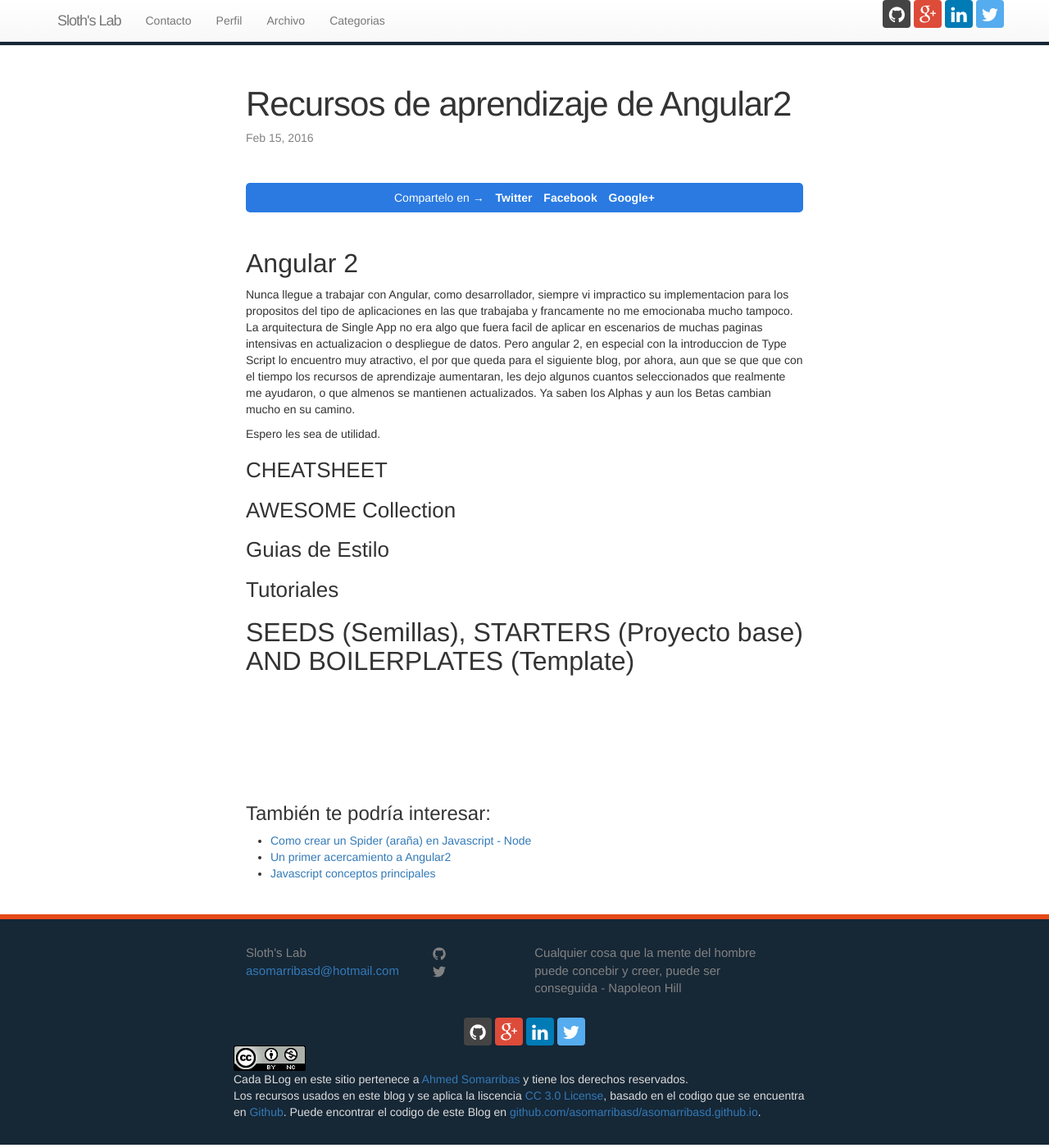
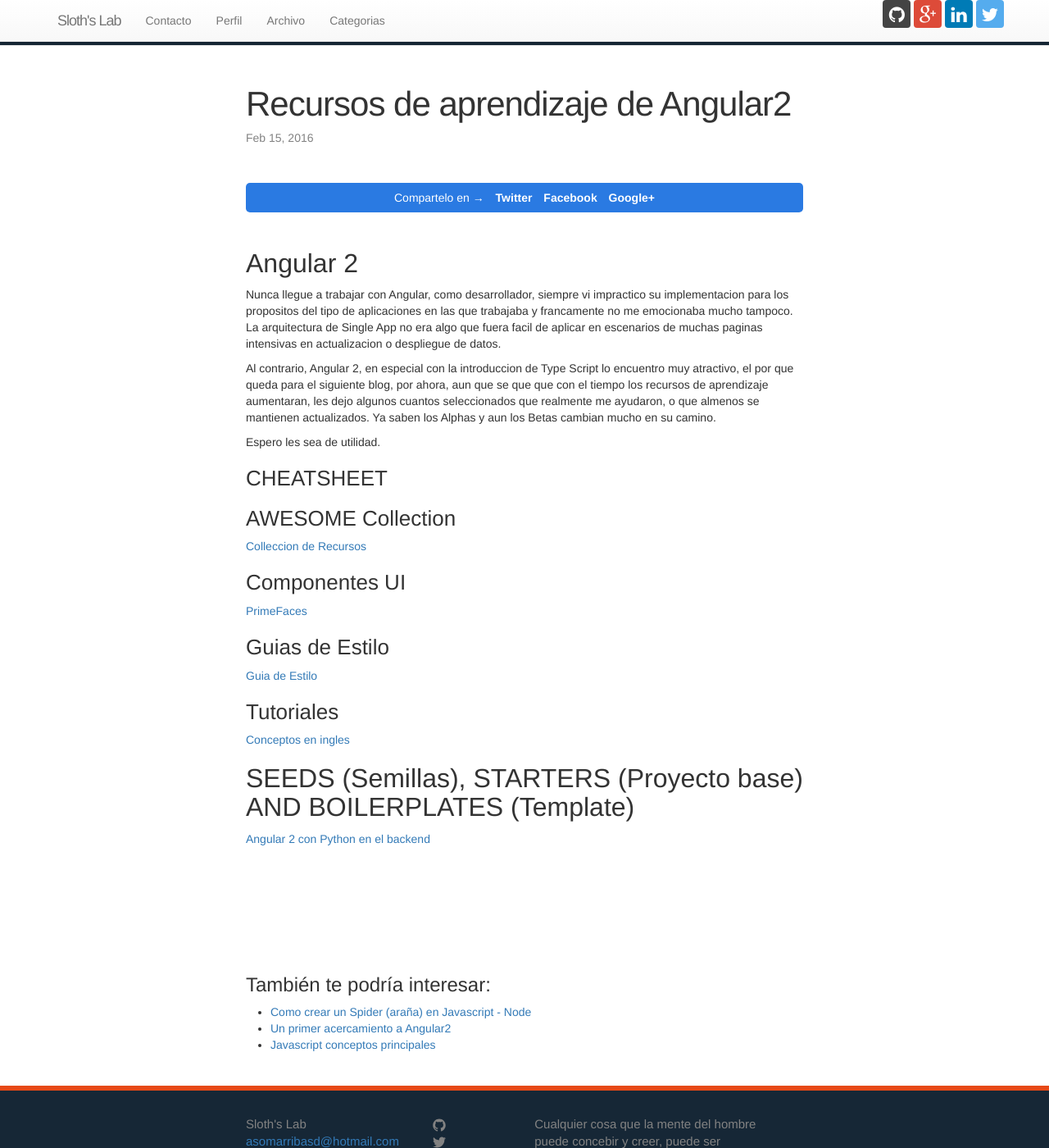
Before and after one commit to asomarribasd/asomarribasd.github.io, a Jekyll site: the page built from _posts/2016-02-15-recursos-angular2.markdown, in a window 1280 px wide and 1400 px high. Shown: the whole window at 82% size. Built offline with Jekyll 4.4.1, drawn with Linux system fonts in a browser that asks for light colours; nearby versions of some CDN libraries; comment, search, counter and statistics services are not loaded.

Commit message:
Nuevos Recursos

```diff
--- a/_posts/2016-02-15-recursos-angular2.markdown
+++ b/_posts/2016-02-15-recursos-angular2.markdown
@@ -8,7 +8,9 @@
 
 ## Angular 2
 
-Nunca llegue a trabajar con Angular, como desarrollador, siempre vi impractico su implementacion para los propositos del tipo de aplicaciones en las que trabajaba y francamente no me emocionaba mucho tampoco. La arquitectura de Single App no era algo que fuera facil de aplicar en escenarios de muchas paginas intensivas en actualizacion o despliegue de datos. Pero angular 2, en especial con la introduccion de Type Script lo encuentro muy atractivo, el por que queda para el siguiente blog, por ahora, aun que se que que con el tiempo los recursos de aprendizaje aumentaran, les dejo algunos cuantos seleccionados que realmente me ayudaron, o que almenos se mantienen actualizados. Ya saben los Alphas y aun los Betas cambian mucho en su camino.
+Nunca llegue a trabajar con Angular, como desarrollador, siempre vi impractico su implementacion para los propositos del tipo de aplicaciones en las que trabajaba y francamente no me emocionaba mucho tampoco. La arquitectura de Single App no era algo que fuera facil de aplicar en escenarios de muchas paginas intensivas en actualizacion o despliegue de datos.
+
+Al contrario, Angular 2, en especial con la introduccion de Type Script lo encuentro muy atractivo, el por que queda para el siguiente blog, por ahora, aun que se que que con el tiempo los recursos de aprendizaje aumentaran, les dejo algunos cuantos seleccionados que realmente me ayudaron, o que almenos se mantienen actualizados. Ya saben los Alphas y aun los Betas cambian mucho en su camino.
 
 Espero les sea de utilidad.
 
@@ -16,8 +18,21 @@
 
 ### AWESOME Collection
 
+[Colleccion de Recursos](https://github.com/AngularClass/awesome-angular2)
+
+### Componentes UI
+
+[PrimeFaces](http://www.primefaces.org/primeng/)
+
+
 ### Guias de Estilo
+
+[Guia de Estilo](https://github.com/mgechev/angular2-style-guide#pipes)
 
 ### Tutoriales
 
+[Conceptos en ingles](https://vsavkin.com/the-core-concepts-of-angular-2-c3d6cbe04d04#.gddbzd3tp)
+
 ## SEEDS (Semillas), STARTERS (Proyecto base) AND BOILERPLATES (Template)
+
+[Angular 2 con Python en el backend](https://github.com/omerbenamram/angular2-bp-python)
```
